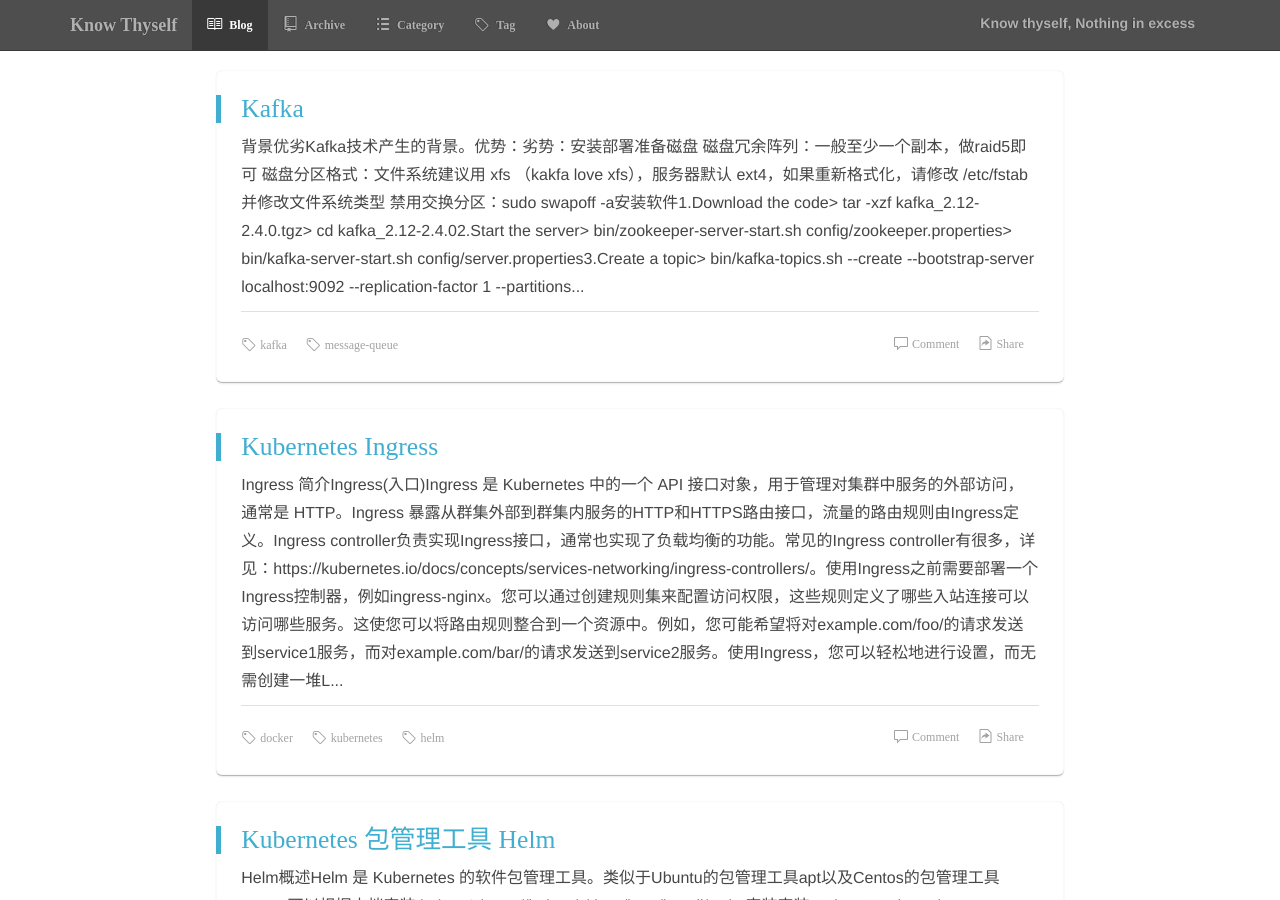
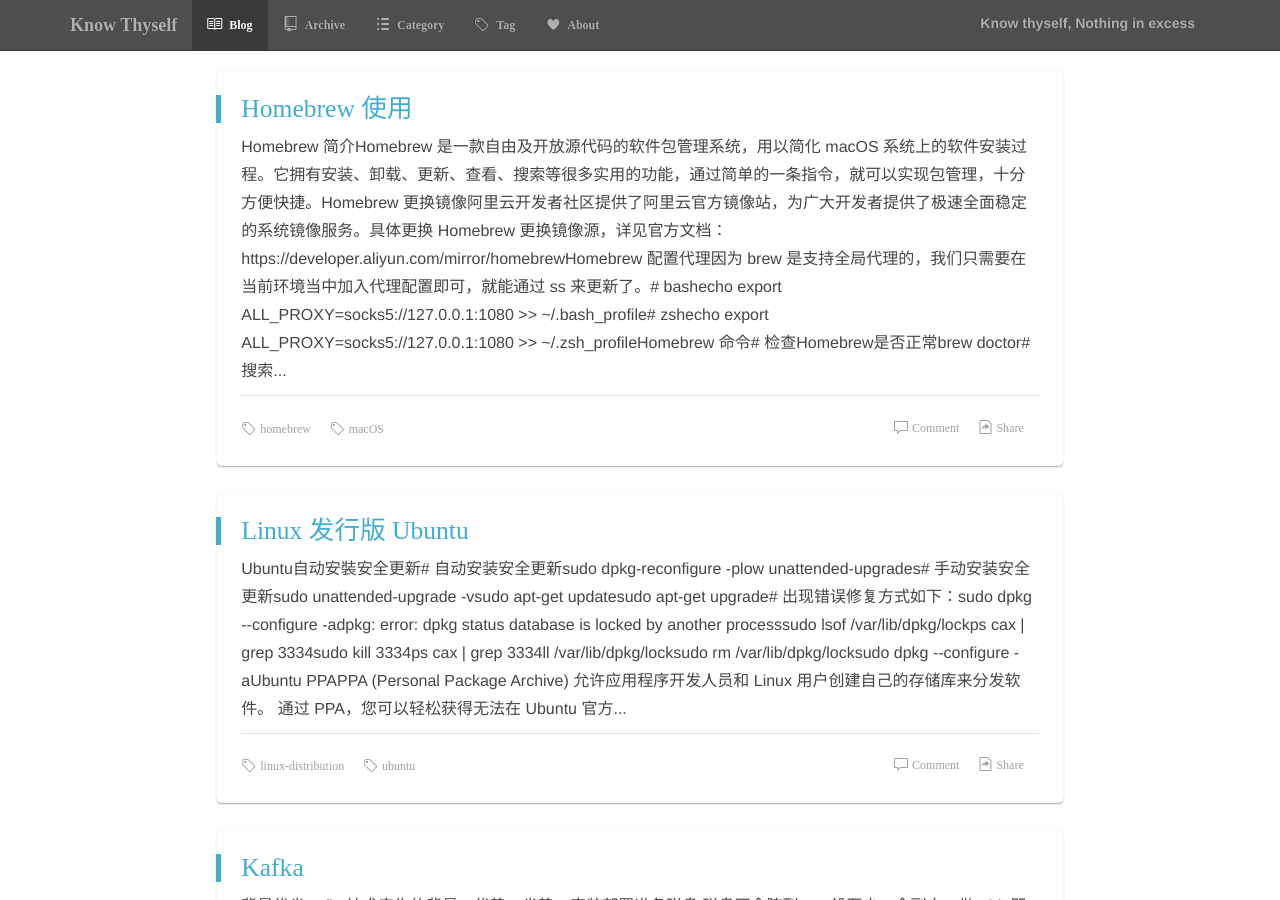
Before and after one commit to liushoukai/liushoukai.github.io, a Jekyll site: the page built from index.html, in a window 1280 px wide and 900 px high. Built offline with Jekyll 4.4.1, drawn with Linux system fonts in a browser that asks for light colours; nearby versions of some CDN libraries; the list of posts is cut into pages by our own code; some of the changed text lies outside the part shown.

Commit message:
Update posts

````diff
--- /dev/null
+++ b/_posts/2020-11-13-linux-distribution-ubuntu.md
@@ -0,0 +1,186 @@
+---
+layout: post
+title: Linux 发行版 Ubuntu
+categories: ubuntu
+tags: linux-distribution ubuntu
+---
+
+### Ubuntu自动安裝安全更新
+
+---
+
+```shell
+# 自动安装安全更新
+sudo dpkg-reconfigure -plow unattended-upgrades
+
+# 手动安装安全更新
+sudo unattended-upgrade -v
+sudo apt-get update
+sudo apt-get upgrade
+
+# 出现错误修复方式如下：
+sudo dpkg --configure -a
+dpkg: error: dpkg status database is locked by another process
+sudo lsof /var/lib/dpkg/lock
+ps cax | grep 3334
+sudo kill 3334
+ps cax | grep 3334
+ll /var/lib/dpkg/lock
+sudo rm /var/lib/dpkg/lock
+sudo dpkg --configure -a
+```
+
+---
+
+### Ubuntu PPA
+
+---
+
+PPA (Personal Package Archive) 允许应用程序开发人员和 Linux 用户创建自己的存储库来分发软件。 通过 PPA，您可以轻松获得无法在 Ubuntu 官方仓库获得的软件版本。
+
+注意⚠️：`PPA is for Ubuntu >= 14.04`.
+
+```shell
+# 使用 PPA 安装 shadowsocks 客户端
+sudo add-apt-repository ppa:hzwhuang/ss-qt5
+sudo apt-get update
+sudo apt-get install shadowsocks-qt5
+```
+
+---
+
+### Ubuntu 软件版本管理工具
+
+---
+
+```shell
+# 列出版本
+sudo update-alternatives --list java
+
+# 选择版本
+sudo update-alternatives --config java
+
+# 安装版本
+sudo update-alternatives --install /usr/local/java java /data/service/jdk1.8.0_77 2000
+
+# 移出版本
+sudo update-alternatives --remove java /data/service/jdk1.8.0_77
+```
+
+---
+
+### Ubuntu 安装 gnome-system-tools
+
+---
+
+GNOME System Tools
+
+Formerly known as the Ximian Setup Tools, the GST are a fully integrated set of tools aimed to make easy the job that means the computer administration on an UNIX or Linux system. They're thought to help from the new Linux or UNIX user to the system administrators. The GNOME System Tools are free software, licensed under the terms of the GNU General Public License.
+
+```shell
+sudo apt-get -y install gnome-system-tools
+```
+
+---
+
+### Ubuntu 桌面版处理TTY7终端卡死
+
+---
+
+Ubuntu桌面环境：GNOME 3.26、Utility
+
+1. Ctrl +Alt+F1  转到 tty1
+2. ps -t tty7  查看 tty7 的进程
+3. 找到 tty7 的进程PID号  xxx
+4. 尝试结束进程sudo kill xxx，无效，则使用sudo kill -9 xxx
+5. 自动重启图形界面！
+
+---
+
+### Ubuntu 桌面版点击图标最小化
+
+---
+
+```shell
+gsettings set org.compiz.unityshell:/org/compiz/profiles/unity/plugins/unityshell/ launcher-minimize-window true
+```
+
+---
+
+### Ubuntu 桌面版配置截屏
+
+---
+
+Ubuntu 桌面版中截图命令是`gnome-screenshot .`，可以在终端输入`gnome-screenshot -h`来查看该命令的用法。
+
+用法：
+
+```shell
+gnome-screenshot [选项...] 抓取屏幕的图片
+帮助选项：
+-h, –help 显示帮助选项
+–help-all 显示全部帮助选项
+–help-gtk 显示 GTK+ 选项
+应用程序选项：
+-w, –window 抓取窗口，而不是整个屏幕
+-a, –area 抓取屏幕的一个区域，而不是整个屏幕
+-b, –include-border 抓图中包含窗口边框
+-B, –remove-border 去除屏幕截图的窗口边框
+-d, –delay=秒 在指定延迟后抓图[以秒计]
+-e, –border-effect=效果 添加到边框的特效(阴影、边框或无特效)
+-i, –interactive 交互式设定选项
+–display=显示 要使用的 X 显示
+```
+
+我们常用到的截图选项是截取某个区域的，因此不妨给它设置一个快捷键。
+
+怎么设置快捷键呢？假设，我想要按下Ctrl + Alt + A 来实现区域截图。
+
+1. 依次打开【system settings】（系统设置）–》【keyboard】(键盘)–》【shortcuts】（快捷键）–》【custom shortcuts】（自定义快捷键）
+2. 点击那个加号"+"，在【name】输入 screenshot , 【command】输入 gnome-screenshot -a ，点击【apply】确定后，再点击disable；
+3. 接着就同时按下 Ctrl+Alt +A 就可以成功设置截图快捷键了。
+
+---
+
+### Ubuntu桌面版添加快捷方式
+
+---
+
+1.添加IntelliJ桌面快捷方式
+
+```shell
+创建文件
+sudo vim /usr/share/applications/jetbrains-idea.desktop
+```
+
+2.添加内容
+
+```shell
+[Desktop Entry]
+Version=1.0
+Type=Application
+Name=IntelliJ IDEA
+Icon=/data/service/idea-IU-162.2228.15/bin/idea.png
+Exec="/data/service/idea-IU-162.2228.15/bin/idea.sh" %f
+Comment=The Drive to Develop
+Categories=Development;IDE;
+Terminal=false
+StartupWMClass=jetbrains-idea
+```
+
+3.修改权限
+
+```shell
+sudo chmod 644 /usr/share/applications/jetbrains-idea.desktop
+sudo chown root:root /usr/share/applications/jetbrains-idea.desktop
+```
+
+---
+
+### 参考资料
+
+---
+
+1. [https://help.ubuntu.com/community/AutomaticSecurityUpdates][1]{:target="_blank"}
+
+[1]:https://help.ubuntu.com/community/AutomaticSecurityUpdates
--- /dev/null
+++ b/_posts/2020-11-13-maxos-homebrew.md
@@ -0,0 +1,159 @@
+---
+layout: post
+title: Homebrew 使用
+categories: macOS
+tags: homebrew macOS
+---
+
+### Homebrew 简介
+
+---
+
+Homebrew 是一款自由及开放源代码的软件包管理系统，用以简化 macOS 系统上的软件安装过程。
+
+它拥有安装、卸载、更新、查看、搜索等很多实用的功能，通过简单的一条指令，就可以实现包管理，十分方便快捷。
+
+### Homebrew 更换镜像
+
+---
+
+阿里云开发者社区提供了阿里云官方镜像站，为广大开发者提供了极速全面稳定的系统镜像服务。
+
+具体更换 Homebrew 更换镜像源，详见官方文档：[https://developer.aliyun.com/mirror/homebrew][1]{:target="_blank"}
+
+---
+
+### Homebrew 配置代理
+
+---
+
+因为 brew 是支持全局代理的，我们只需要在当前环境当中加入代理配置即可，就能通过 ss 来更新了。
+
+``` shell
+# bash
+echo export ALL_PROXY=socks5://127.0.0.1:1080 >> ~/.bash_profile
+
+# zsh
+echo export ALL_PROXY=socks5://127.0.0.1:1080 >> ~/.zsh_profile
+```
+
+---
+
+### Homebrew 命令
+
+---
+
+```shell
+# 检查Homebrew是否正常
+brew doctor
+
+# 搜索软件包
+Brew search gpg2
+
+# 查看软件包
+brew list –l
+brew info mysql
+
+# 安装/卸载软件包
+brew install mysql
+brew rm/remove/uninstall mysql
+
+# 清理安装包缓存
+brew cleanup
+
+# 管理软件包
+brew services list
+brew services start mysql
+brew services restart mysql
+brew services stop mysql
+
+# 升级所有可以升级的软件们
+brew upgrade
+
+# 添加第三方仓库
+brew tap                     # list tapped repositories
+brew tap <tapname>           # add tap
+brew untap <tapname>         # remove a tap
+```
+
+---
+
+### Homebrew 安装多版本 minikube
+
+---
+
+升级 minikube 版本
+
+```shell
+brew upgrade minikube
+brew link minikube
+```
+
+---
+
+### Homebrew 安装多版本 thrift
+
+---
+
+```shell
+brew install https://raw.githubusercontent.com/Homebrew/homebrew-core/42d7c1d6924d08c3f70f32aba87a7f2c795fd487/Formula/thrift@0.9.rb
+
+==> thrift@0.9
+thrift@0.9 is keg-only, which means it was not symlinked into /usr/local,
+because this is an alternate version of another formula.
+If you need to have thrift@0.9 first in your PATH run:
+  echo 'export PATH="/usr/local/opt/thrift@0.9/bin:$PATH"' >> ~/.bash_profile
+For compilers to find thrift@0.9 you may need to set:
+  export LDFLAGS="-L/usr/local/opt/thrift@0.9/lib"
+  export CPPFLAGS="-I/usr/local/opt/thrift@0.9/include"
+For pkg-config to find thrift@0.9 you may need to set:
+  export PKG_CONFIG_PATH="/usr/local/opt/thrift@0.9/lib/pkgconfig"
+
+echo 'export PATH="/usr/local/opt/thrift@0.9/bin:$PATH"' >> ~/.bash_profile
+```
+
+---
+
+### Homebrew 安装多版本 php
+
+---
+
+Up until the end of March 2018, all PHP related brews were handled by Homebrew/php tab, but that has been deprecated, so now we use what's available in the Homebrew/core package. This should be a better maintained, but is a much less complete, set of packages.
+
+Both PHP 5.6 and PHP 7.0 has been deprecated and removed from Brew because they are out of support, and while it's not recommended for production, there are legitimate reasons to test these unsupported versions in a development environment.
+
+Remember only PHP 7.1 through 7.3 are officially supported by Brew so if you want to install PHP 5.6 or PHP 7.0 you will need to add this tap:
+`brew tap exolnet/homebrew-deprecated`
+
+```shell
+brew install php@5.6
+brew install php@7.0
+brew install php@7.1
+brew install php@7.2
+brew install php@7.3
+
+/usr/local/etc/php/5.6/php.ini
+/usr/local/etc/php/7.0/php.ini
+/usr/local/etc/php/7.1/php.ini
+/usr/local/etc/php/7.2/php.ini
+/usr/local/etc/php/7.3/php.ini
+
+brew install php@7.1
+brew unlink php && brew link --force php@7.1
+brew unlink php@7.3 && brew link --force --overwrite php@5.6
+
+echo 'export PATH="/usr/local/opt/php@7.2/bin:$PATH"' >> ~/.bash_profile
+echo 'export PATH="/usr/local/opt/php@7.2/sbin:$PATH"' >> ~/.bash_profile
+```
+
+---
+
+### 参考资料
+
+---
+
+1. [https://developer.aliyun.com/mirror/homebrew][1]{:target="_blank"}
+2. [https://blog.csdn.net/aa464971/article/details/84860937][2]{:target="_blank"}
+
+[1]:https://developer.aliyun.com/mirror/homebrew
+[2]:https://blog.csdn.net/aa464971/article/details/84860937
````
Also changed, not shown: _posts/2020-06-22-appstore-in-app-purchase.md (+1 -1 lines).
